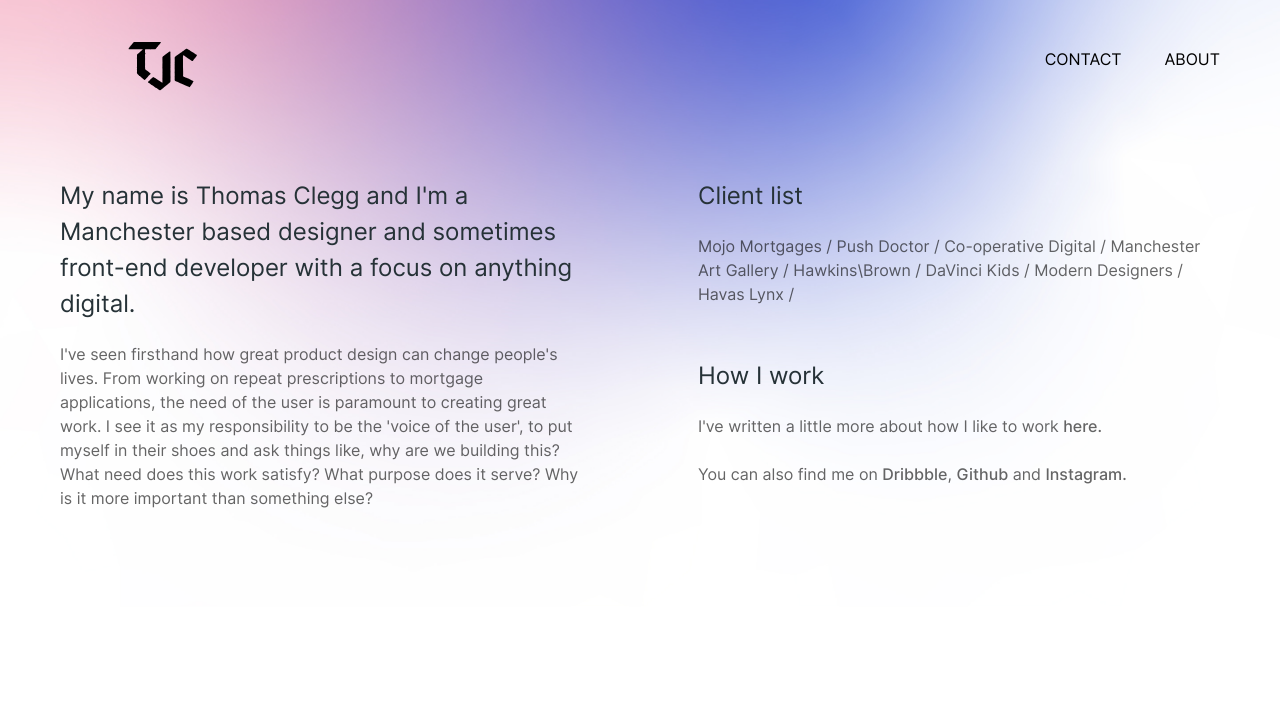
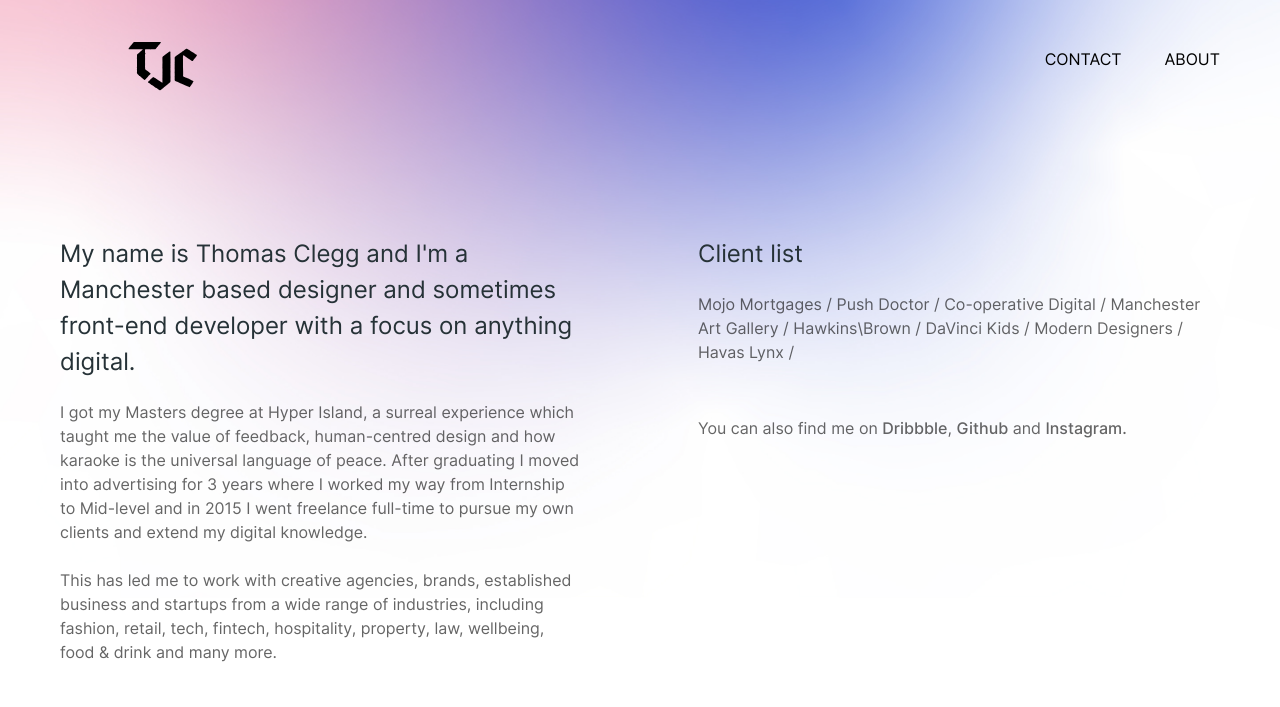
Before and after one commit to thomclegg/port, a website: page src/about.html in a window 1280 px wide. Drawn offline with Linux system fonts and the light colour scheme.

Commit message:
added new favicon and changed about text

```diff
--- a/src/about.html
+++ b/src/about.html
@@ -9,10 +9,13 @@
 	<link rel="stylesheet" type="text/css" href="css/normalise.css">
 	<link rel="stylesheet" type="text/css" href="css/style.css">
 	<link rel="stylesheet" type="text/css" href="css/responsive.css">
+	<link rel="apple-touch-icon" sizes="180x180" href="/apple-touch-icon.png">
+	<link rel="icon" type="image/png" sizes="32x32" href="/favicon-32x32.png">
+	<link rel="icon" type="image/png" sizes="16x16" href="/favicon-16x16.png">
 </head>
 
 <body>
-	<a href="#">
+	<a href="index.html">
 		<img id="logo" src="images/TJC_2017.svg">
 	</a>
 	<div class="main vh-100">
@@ -36,13 +39,16 @@
 						anything digital.
 					</h2>
 					<p>
-						I've seen firsthand how great product design can change people's lives. From working on repeat
-						prescriptions to mortgage applications, the need of the user is paramount to creating great
-						work. I
-						see it as my responsibility to be the 'voice of the user', to put myself in their shoes and ask
-						things like, why are we building this? What need does this work satisfy? What purpose does it
-						serve?
-						Why is it more important than something else?
+						I got my Masters degree at Hyper Island, a surreal experience which taught me the value of
+						feedback, human-centred design and how karaoke is the universal language of peace. After graduating I moved into advertising for 3 years
+						where I worked my way from Internship to Mid-level and in 2015 I went freelance full-time to pursue my own clients and extend my
+						digital knowledge.
+						<br><br>
+						This has led me to work with creative agencies, brands, established business and startups from a wide range of
+						industries, including fashion, retail, tech, fintech, hospitality, property, law, wellbeing,
+						food & drink and many more.
+						<br><br>
+
 					</p>
 				</div>
 				<div class="about-right">
@@ -54,14 +60,16 @@
 						</p>
 					</div>
 					<div class="how">
-						<h2>How I work</h2>
+						<!-- <h2>How I work</h2>
 						<p>I've written a little more about how I like to work <a href="https://www.dribbble.com/tjkreg"
-								target="_blank" class="about-link">here.</a>
-							<br><br>
+								target="_blank" class="about-link">here.</a> -->
+						<br><br>
+						<p>
 							You can also find me on
 							<a href="https://www.dribbble.com/tjkreg" target="_blank" class="about-link">Dribbble</a>,
 							<a href="https://www.github.com/thmsclegg" target="_blank" class="about-link">Github</a>
-							and <a href="https://www.instagram.com/tjkreg" target="_blank" class="about-link">Instagram.</a></p>
+							and <a href="https://www.instagram.com/tjkreg" target="_blank"
+								class="about-link">Instagram.</a></p>
 					</div>
 				</div>
 
--- a/src/css/style.css
+++ b/src/css/style.css
@@ -234,7 +234,7 @@ a.h-link:hover {
 .intro-about {
   width: 100%;
   margin: 0;
-  padding: 5% 0 0 0;
+  padding: 10% 0 0 0;
   display: flex;
   flex-direction: row;
 }
```
Also changed, not shown: src/index.html (+9 -6 lines), dist/about.html, dist/css/style.css, dist/index.html, src/android-chrome-192x192.png (added), src/android-chrome-512x512.png (added), src/apple-touch-icon.png (added), src/favicon-16x16.png (added), src/favicon-32x32.png (added), src/favicon.ico (added).
